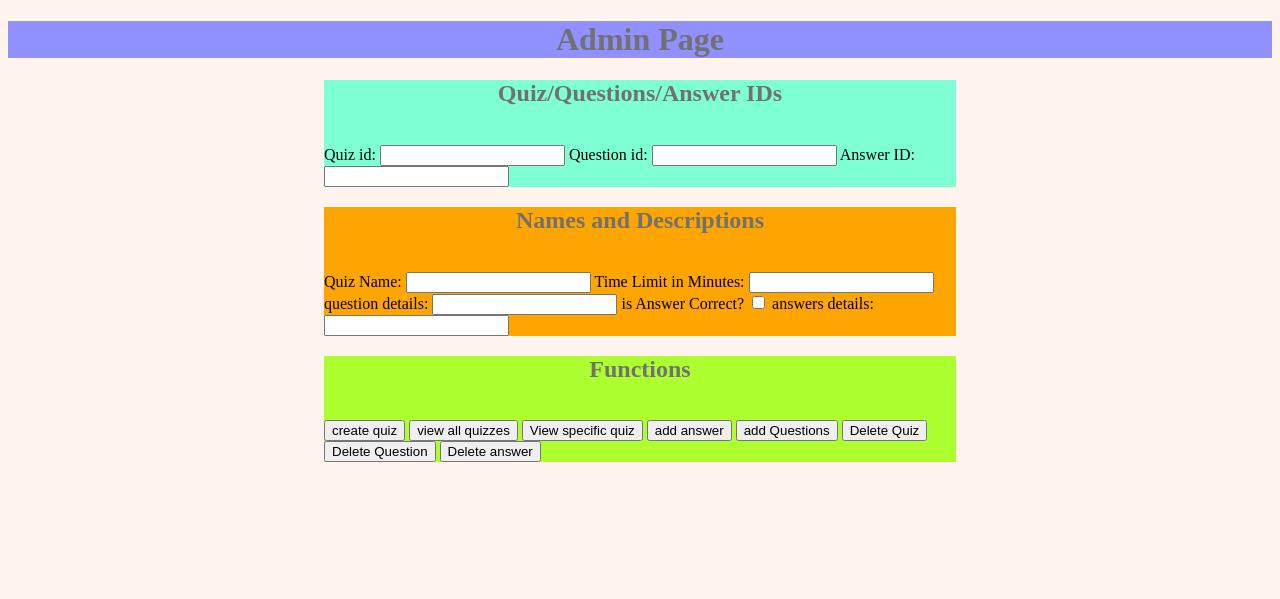
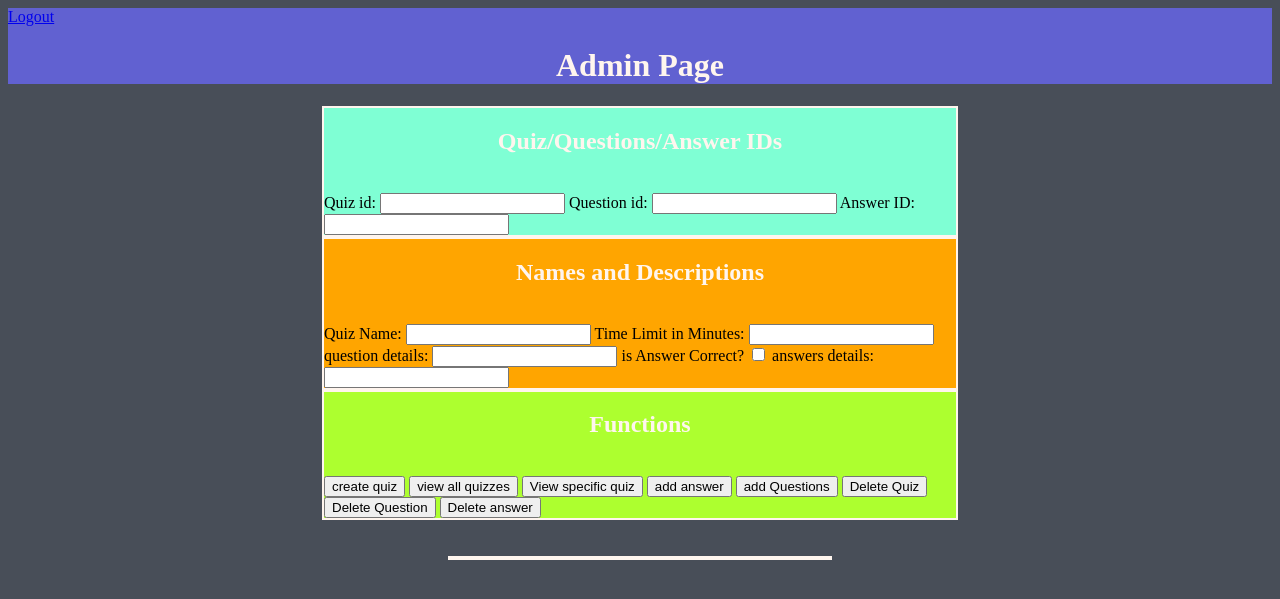
Before and after one commit to RAPTERCAR/CS-396-2, a Flask app: template templates/admin.html in a window 1280 px wide. Shown: the top 599 px of the page. Run offline with Flask 3, Linux system fonts and the light colour scheme; the template is opened without the code that fills it, so the values that code supplies are empty.

Commit message:
minor fuckabouts
fiddled around with css more (honestly made it uglier) added logout buttons and am starting on the add user

```diff
--- a/static/style.css
+++ b/static/style.css
@@ -1,29 +1,46 @@
 body{
-    background-color: seashell;
+    background-color: rgb(72, 78, 88);
 }
 .holder{
     background-color: aquamarine;
     width: 50%;
     margin: auto;
+    border: solid 2px seashell;
 }
 .holder2{
     background-color: orange;
     width: 50%;
     margin: auto;
+    border: solid 2px seashell;
 }
 .holder3{
     background-color: greenyellow;
     width: 50%;
     margin: auto;
+    border: solid 2px seashell;
+}
+#output{
+    background-color: turquoise;
+    width: 20%;
+    margin: auto;
+    text-align: center;
+    border-left: solid 3px blue;
+}
+#quizView {
+    background-color: tomato;
+    width: 30%;
+    margin: auto;
+    text-align: center;
+    border: solid 2px seashell;
 }
 .top{
     width: 100%;
-    background-color: rgb(144, 144, 254);
+    background-color: rgb(97, 97, 209);
     top: 0%;
     left: 0%;
 }
 
 h1,h2{
     text-align: center;
-    color:rgb(113, 113, 113);
+    color:seashell;
 }
--- a/templates/admin.html
+++ b/templates/admin.html
@@ -8,7 +8,7 @@
     <title>Admin Home</title>
 </head>
 <body>
-    <div class="top"><h1>Admin Page</h1></div>
+    <div class="top"><a href="/logout">Logout</a><h1>Admin Page</h1></div>
     <div class="holder">
         <h2>Quiz/Questions/Answer IDs</h2><br>
         <label for="quizID">Quiz id:</label>
@@ -42,8 +42,8 @@
         <button type="submit" id="delque">Delete Question</button>
         <button type="submit" id="dela">Delete answer</button>
 
-    </div>
-    <p id="output"></p>
+    </div><br>
+    <p id="output"></p> <br>
     <p id="quizView"></p>
 </body>
 </html>
--- a/templates/home.html
+++ b/templates/home.html
@@ -5,7 +5,7 @@
   <script type="module" src="{{url_for('static',filename='js/userpage.js')}}"></script>
 </head>
 <body>
-  <h1>Quiz Site</h1>
+  <h1>Quiz Site</h1><a href="/logout">Logout</a>
 
   <h2>Available Quizzes:</h2>
   <input id="search-input" type="text" placeholder="Search for a quiz">
--- a/templates/index.html
+++ b/templates/index.html
@@ -3,7 +3,8 @@
 <head>
     <meta charset="UTF-8">
     <meta name="viewport" content="width=device-width, initial-scale=1.0">
-    <title>Document</title>
+    <title>Login</title>
+    <script src="{{url_for('static',filename='js/login.js')}}"></script>
 </head>
 <body>
     <body>
@@ -15,7 +16,7 @@
         <input type="password" id="password" name="password" /><br/><br/>
         <button type="submit" id="login">Login</button>
 
-        <script src="{{url_for('static',filename='js/login.js')}}"></script>
+
 
     </body>
     </html>
```
Also changed, not shown: quiz.db.
